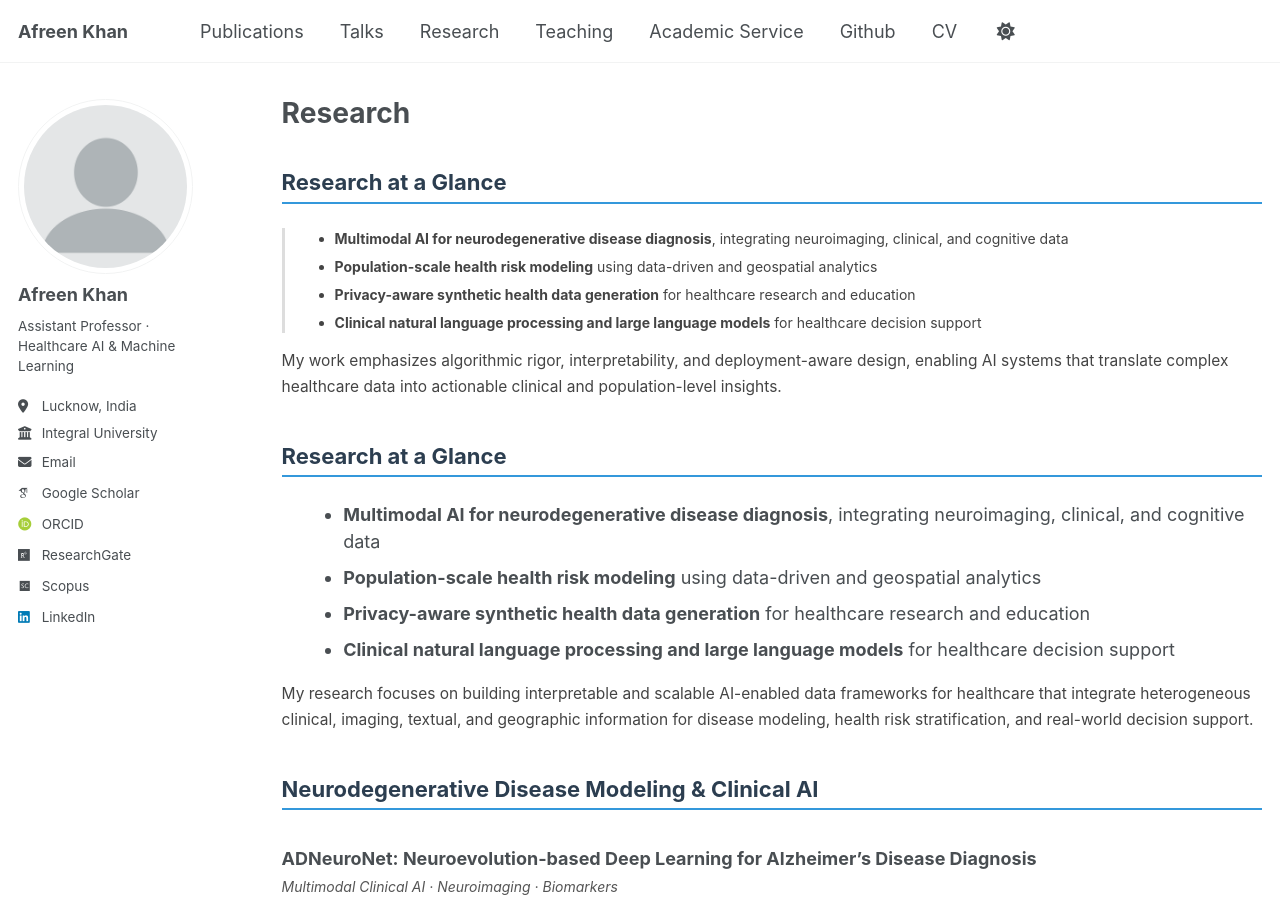
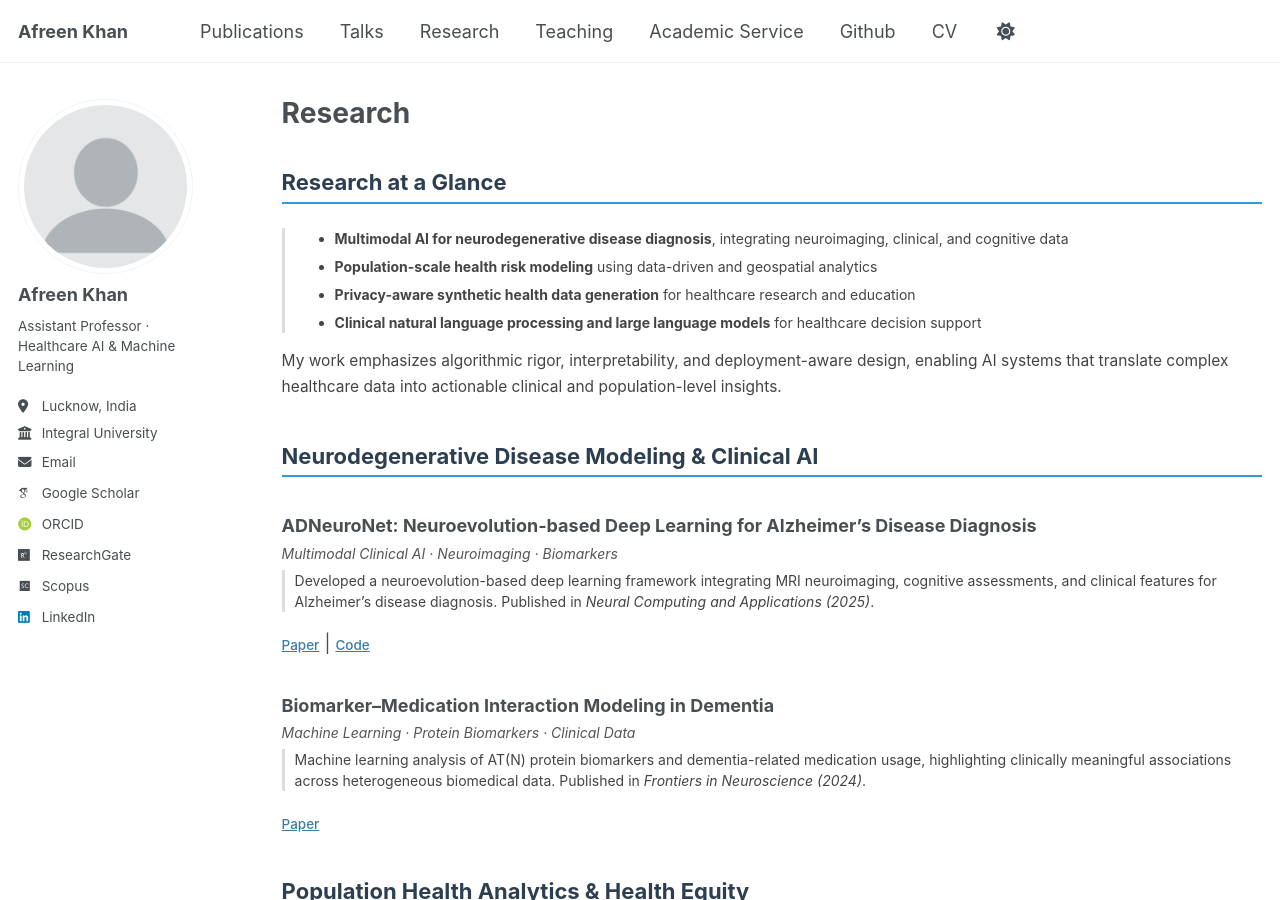
Before and after one commit to afreen-kh/afreen-kh.github.io, a Jekyll site: the page built from _pages/research.html, in a window 1280 px wide and 900 px high. Built offline with Jekyll 4.4.1, drawn with Linux system fonts in a browser that asks for light colours; some web fonts are replaced; a script that is not in the unit is left out.

Commit message:
Update research.html

```diff
--- a/_pages/research.html
+++ b/_pages/research.html
@@ -22,29 +22,6 @@ author_profile: true
   My work emphasizes algorithmic rigor, interpretability, and deployment-aware design,
   enabling AI systems that translate complex healthcare data into actionable clinical
   and population-level insights.
-</p>
-
-<h2 class="pub-section-title">Research at a Glance</h2>
-
-<ul style="margin-left: 1.2em; margin-bottom: 18px;">
-  <li>
-    <strong>Multimodal AI for neurodegenerative disease diagnosis</strong>, integrating neuroimaging, clinical, and cognitive data
-  </li>
-  <li>
-    <strong>Population-scale health risk modeling</strong> using data-driven and geospatial analytics
-  </li>
-  <li>
-    <strong>Privacy-aware synthetic health data generation</strong> for healthcare research and education
-  </li>
-  <li>
-    <strong>Clinical natural language processing and large language models</strong> for healthcare decision support
-  </li>
-</ul>
-
-<p style="font-size: 15.5px; line-height: 1.7; color: #444;">
-  My research focuses on building interpretable and scalable AI-enabled data frameworks
-  for healthcare that integrate heterogeneous clinical, imaging, textual, and geographic
-  information for disease modeling, health risk stratification, and real-world decision support.
 </p>
 
 
```
